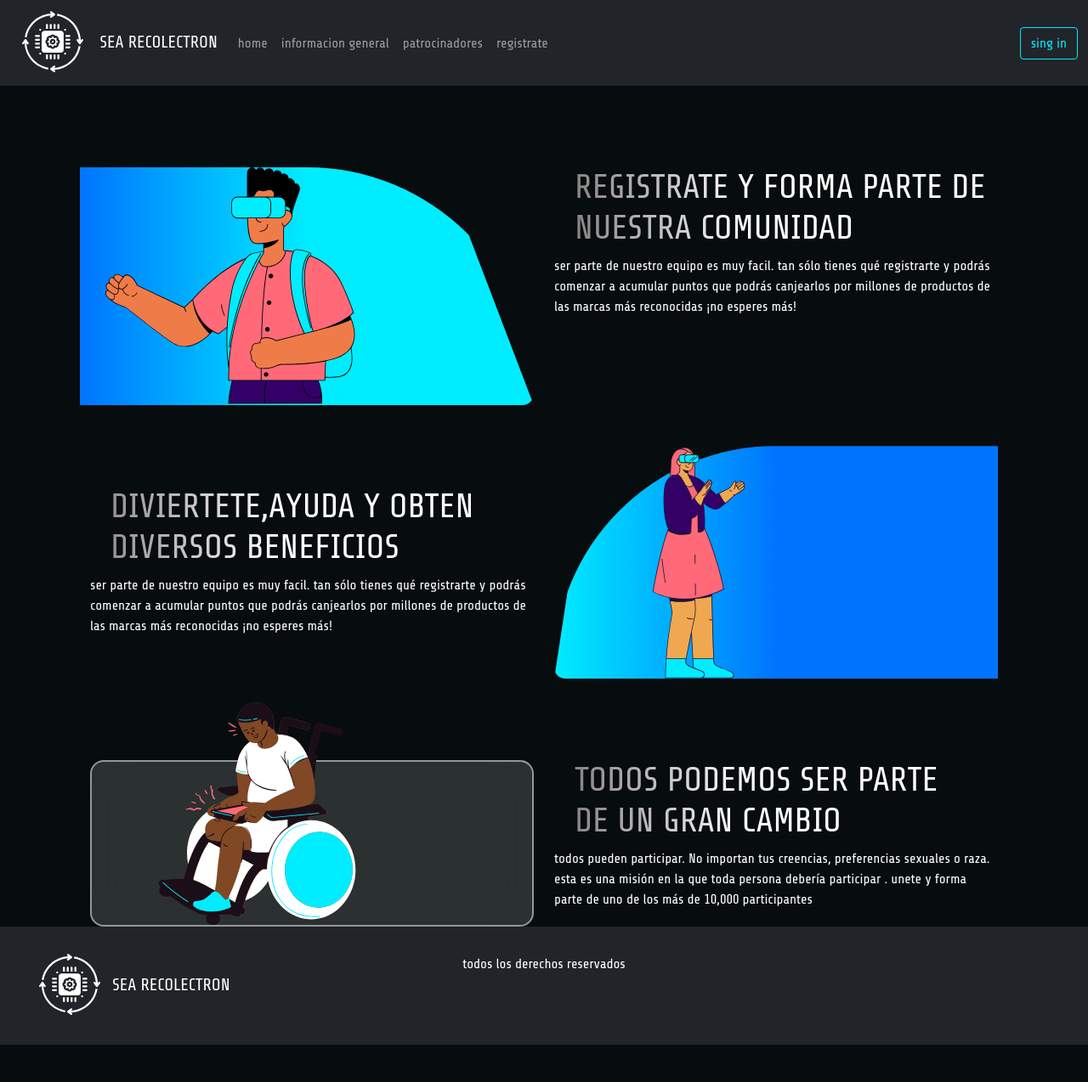
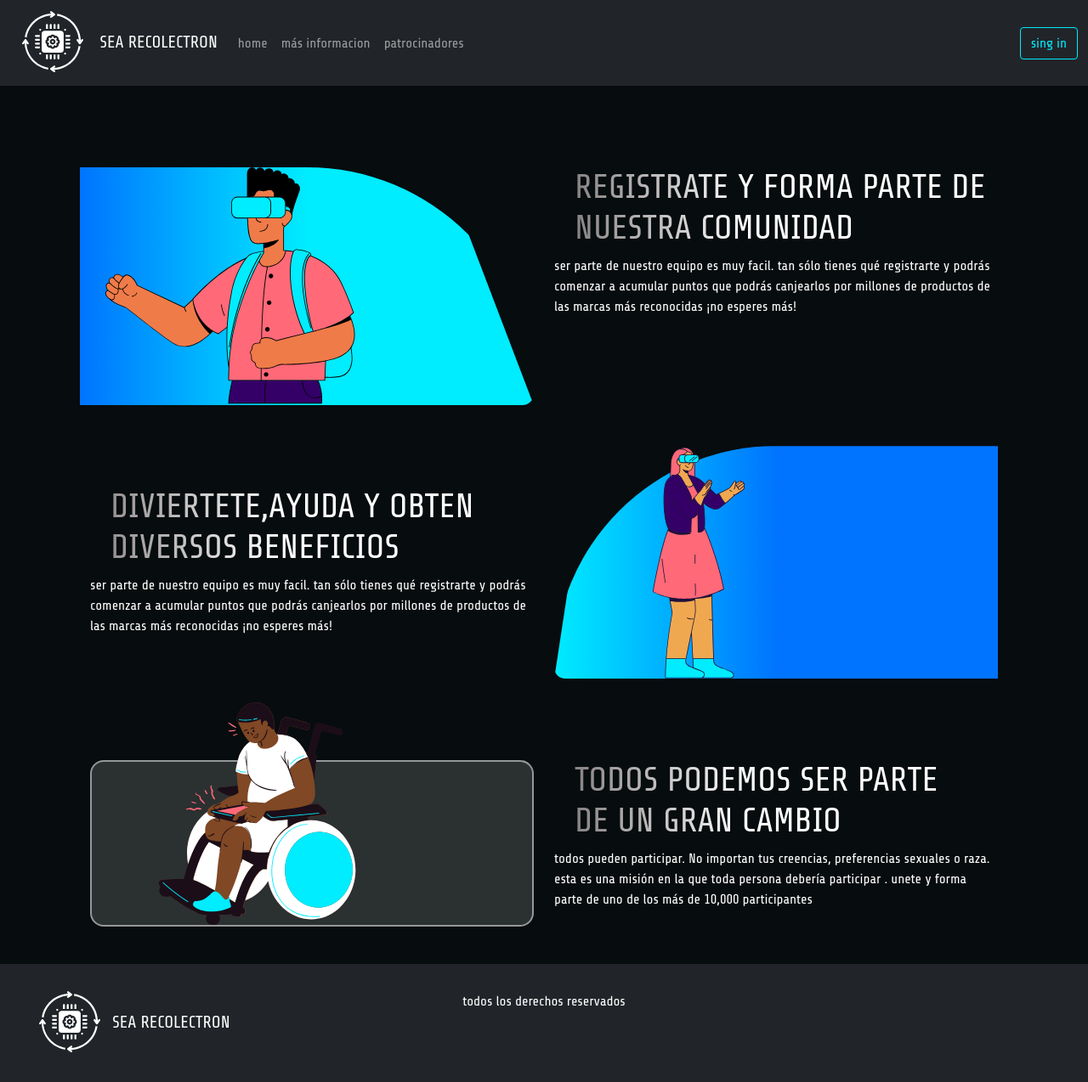
Before and after one commit to moy314/hackTheOcean, an Angular app: page /general in a window 1280 px wide. Shown: the whole page at 85% size. Before the commit the page ends 1230 px from the top, so only its background shows below. Built offline with nearby package versions, Linux system fonts and the light colour scheme.

Commit message:
8:agregando animaciones

```diff
--- a/src/app/components/home/home.component.html
+++ b/src/app/components/home/home.component.html
@@ -2,7 +2,7 @@
 
 
   <!-- primera seccion -->
-  <div class="container-fluid ">
+  <div class="container-fluid animated fadeIn ">
     <div class="row">
       <div class="col-lg mt-5">
 
@@ -53,7 +53,7 @@
 
   <!-- barra de invitacion -->
 
-  <div class="container-fluid espacio-barra">
+  <div class="container-fluid espacio-barra animated fadeIn">
     <div class="row">
       <div class="col-lg">
         <div class="container w-100">
--- a/src/app/components/info-general/info-general.component.html
+++ b/src/app/components/info-general/info-general.component.html
@@ -1,6 +1,6 @@
 
 <!-- seccion uno -->
-<div class="container-fluid mt-5">
+<div class="container-fluid mt-5 animated fadeIn">
     <div class="row">
 
 
@@ -134,7 +134,7 @@
 
 
 
-      <div class="col-lg mt-5">
+      <div class="col-lg mt-5 mb-5">
 
         <div class="container">
           <h1 class="texto-degrdado"> TODOS PODEMOS SER PARTE DE UN GRAN CAMBIO</h1>
--- a/src/app/components/patrocinadores/patrocinadores.component.html
+++ b/src/app/components/patrocinadores/patrocinadores.component.html
@@ -1,9 +1,9 @@
-<div class="container m-5">
+<div class="container m-5 animated fast">
 
     <div class="row">
-        <div class="col-10">
-            <p class=" texto_d">
-            con todos los puntos que acumules puedes usarlos de la mejor manera.
+        <div class="col-10 ">
+            <p class=" texto_d ">
+            Con todos los puntos que acumules puedes usarlos de la mejor manera.
             puedes usar tus puntos para <span class="texto-azul"> canjearlos</span> por viajes, servicios
             y millones de productos disponibles
             </p>
@@ -17,7 +17,7 @@
 
 
 
-      <div class="row row-cols-1 row-cols-md-3 g-4 m-5 cristal ">
+      <div class="row row-cols-1 row-cols-md-3 g-4 m-5 cristal animated fadeIn">
         <div class="col">
           <div class="card contenedor-blanco">
             <img src="../../../assets/img/microsoft-.svg" class="card-img-top" alt="...">
--- a/src/app/shared/navbar/navbar.component.html
+++ b/src/app/shared/navbar/navbar.component.html
@@ -14,16 +14,16 @@
             <a class="nav-link" aria-current="page" [routerLink]="['home']">home</a>
           </li>
           <li class="nav-item" routerLinkActive="active">
-            <a class="nav-link" [routerLink]="['general']">informacion general</a>
+            <a class="nav-link" [routerLink]="['general']"> más informacion</a>
           </li>
 
           <li class="nav-item" routerLinkActive="active">
             <a class="nav-link" [routerLink]="['patrocinadores']" >patrocinadores</a>
           </li>
 
-          <li class="nav-item" routerLinkActive="active">
-            <a class="nav-link" [routerLink]="['registro']"  >registrate</a>
-          </li>
+          <!-- <li class="nav-item" routerLinkActive="active">
+            <a class="nav-link" [routerLink]="['registro']" >registrate</a>
+          </li> -->
         </ul>
         <form class="d-flex">
 
--- a/src/styles.css
+++ b/src/styles.css
@@ -219,3 +219,35 @@ ul{
 
     color: white;
 }
+
+
+/* ANIMACIONES */
+
+
+.animated {
+    -webkit-animation-duration: 1s;
+    animation-duration: 1s;
+    -webkit-animation-fill-mode: both;
+    animation-fill-mode: both;
+  }
+
+  .fast {
+    -webkit-animation-duration: 0.4s;
+    animation-duration: 0.4s;
+    -webkit-animation-fill-mode: both;
+    animation-fill-mode: both;
+  }
+
+  @keyframes fadeIn {
+    from {
+      opacity: 0;
+    }
+
+    to {
+      opacity: 1;
+    }
+  }
+
+  .fadeIn {
+    animation-name: fadeIn;
+  }
```
Also changed, not shown: src/app/shared/footer/footer.component.html (line endings or trailing spaces).
